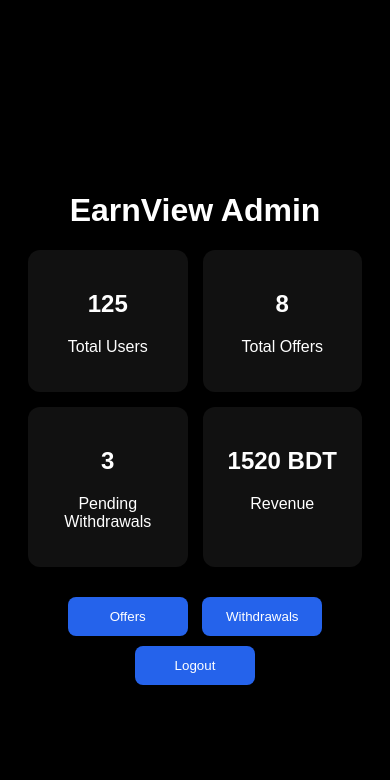
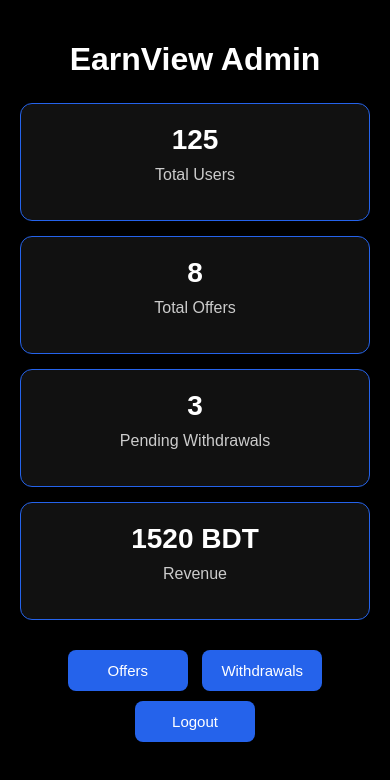
Before and after one commit to mdlisan1029/earnview-plus-v2, a plain HTML site: page admin/index.html in a window 390 px wide. Drawn offline with Linux system fonts and the light colour scheme; sample sign-in values are in the browser's storage.

Commit message:
Refactor CSS styles for consistency and clarity

```diff
--- a/admin/style.css
+++ b/admin/style.css
@@ -1,38 +1,44 @@
+/* ===== Global ===== */
+
 body{
 
-background:black;
+background:#000;
 
-font-family:Arial;
+font-family:Arial, sans-serif;
 
-display:flex;
+margin:0;
 
-justify-content:center;
+padding:0;
 
-align-items:center;
-
-height:100vh;
+color:white;
 
 }
 
+
+/* ===== Login Page ===== */
 
 .login-box{
 
 background:#111;
 
+width:320px;
+
 padding:30px;
 
 border-radius:15px;
 
-width:300px;
+margin:100px auto;
 
 text-align:center;
+
+border:1px solid #2563eb;
 
 }
 
 
-h1{
+.login-box h1{
 
-color:white;
+margin-bottom:25px;
 
 }
 
@@ -43,28 +49,15 @@ width:90%;
 
 padding:12px;
 
-margin:10px;
+margin:10px 0;
 
 border:none;
 
 border-radius:8px;
 
-}
+outline:none;
 
-
-button{
-
-width:90%;
-
-padding:12px;
-
-background:#2563eb;
-
-color:white;
-
-border:none;
-
-border-radius:8px;
+font-size:15px;
 
 }
 
@@ -75,7 +68,41 @@ color:red;
 
 margin-top:10px;
 
-  }
+}
+
+
+/* ===== Buttons ===== */
+
+button{
+
+padding:12px;
+
+border:none;
+
+border-radius:8px;
+
+background:#2563eb;
+
+color:white;
+
+cursor:pointer;
+
+font-size:15px;
+
+transition:0.3s;
+
+}
+
+
+button:hover{
+
+background:#1d4ed8;
+
+}
+
+
+
+/* ===== Dashboard ===== */
 
 .container{
 
@@ -94,7 +121,7 @@ grid-template-columns:1fr 1fr;
 
 gap:15px;
 
-margin-top:20px;
+margin-top:25px;
 
 }
 
@@ -107,7 +134,25 @@ padding:20px;
 
 border-radius:12px;
 
-color:white;
+border:1px solid #2563eb;
+
+}
+
+
+.card h2{
+
+margin:0;
+
+font-size:28px;
+
+}
+
+
+.card p{
+
+margin-top:10px;
+
+color:#ccc;
 
 }
 
@@ -121,10 +166,75 @@ margin-top:25px;
 
 .buttons button{
 
+width:120px;
+
 margin:5px;
+
+}
+
+
+
+/* ===== Tables ===== */
+
+table{
+
+width:100%;
+
+border-collapse:collapse;
+
+margin-top:20px;
+
+}
+
+
+th{
+
+background:#2563eb;
 
 padding:12px;
 
-width:120px;
+}
+
+
+td{
+
+padding:12px;
+
+background:#111;
 
 }
+
+
+tr{
+
+border-bottom:1px solid #333;
+
+}
+
+
+
+/* ===== Responsive ===== */
+
+@media(max-width:600px){
+
+.cards{
+
+grid-template-columns:1fr;
+
+}
+
+
+.login-box{
+
+width:85%;
+
+}
+
+
+button{
+
+width:90%;
+
+}
+
+  }
```
